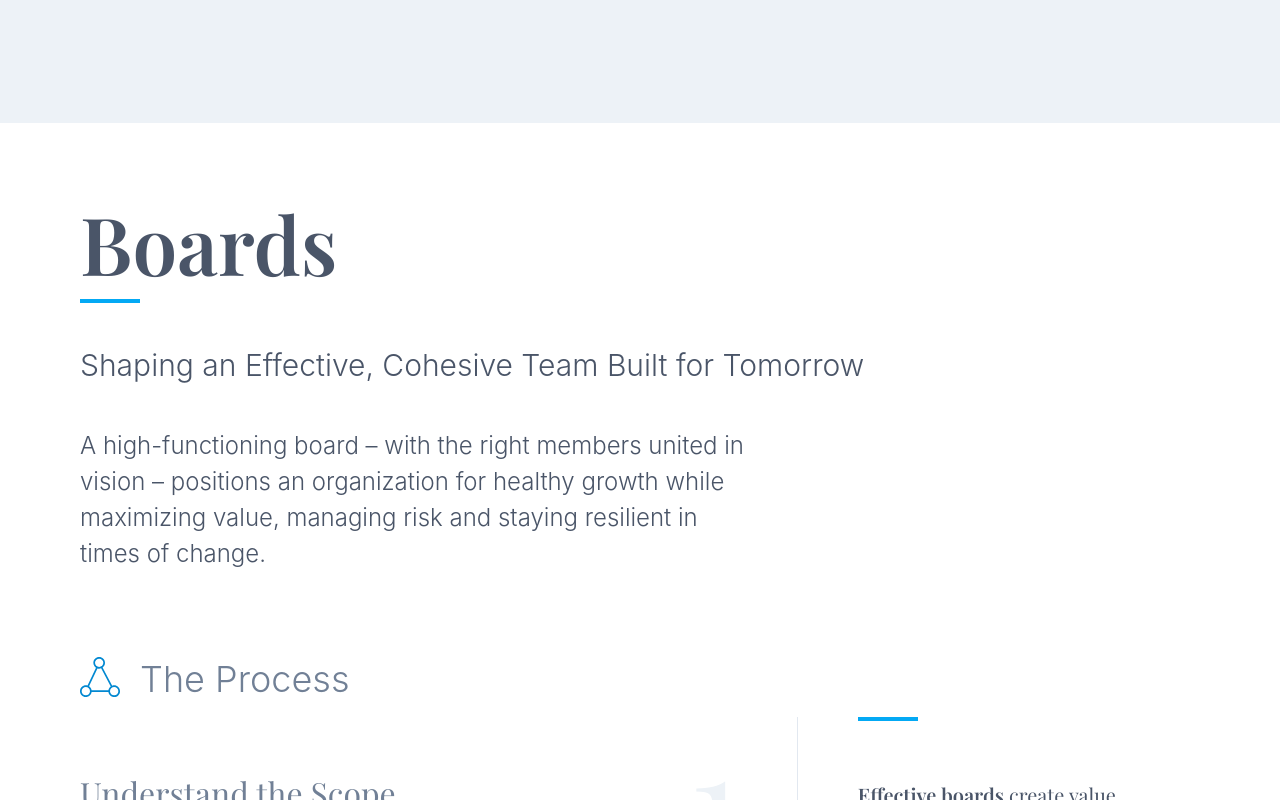
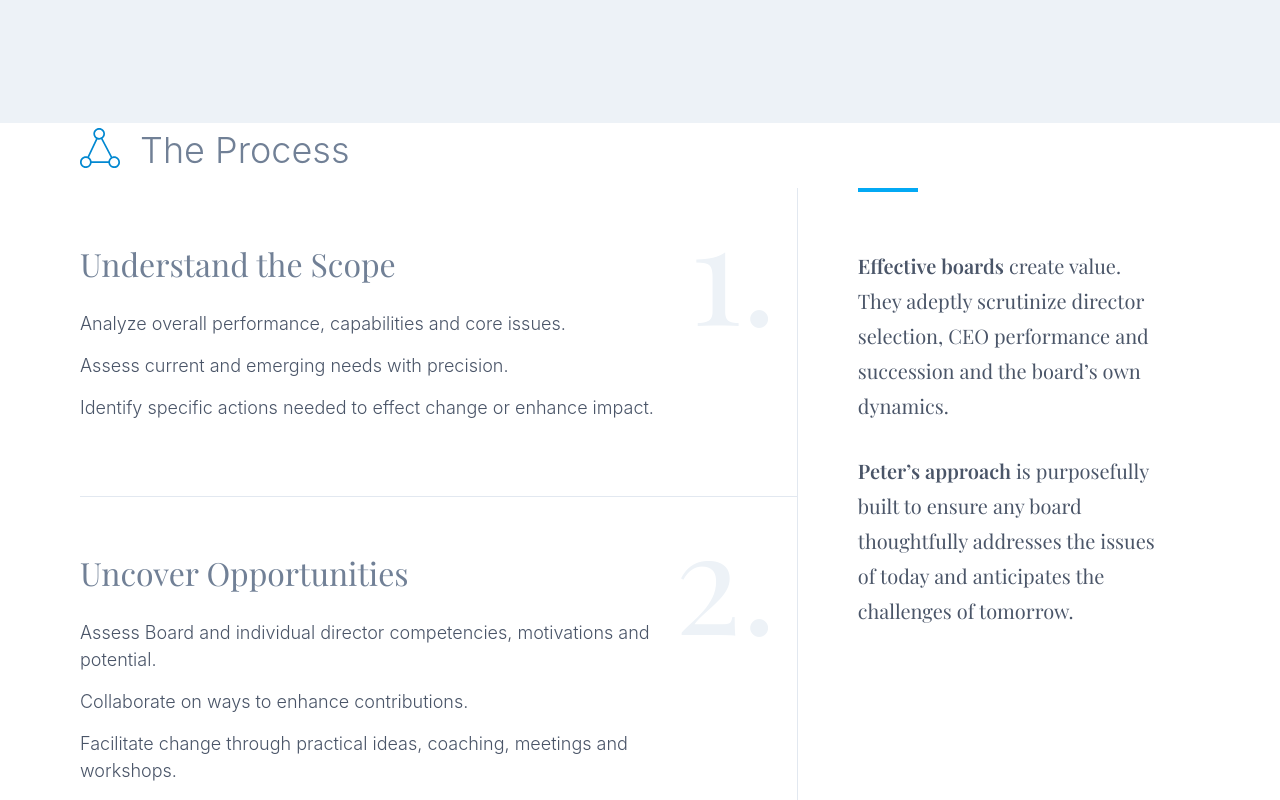
Before and after one commit to meridien-fi/meridien, a Next.js app: page / in a window 1280 px wide. Shown: the part 980-1780 px from the top of the page. Built offline with nearby package versions, Linux system fonts and the light colour scheme; a web font is replaced by a local one.

Commit message:
test section update and deployment

```diff
--- a/components/SectionIntro.js
+++ /dev/null
@@ -1,34 +0,0 @@
-import styled from 'styled-components'
-import SectionTitle from '../components/sectionTitle'
-import SectionSubTitle from '../components/sectionSubTitle'
-
-const SectionIntro = (props) => (
-  <SectionIntroWrap>
-    <SectionTitle>{props.title}</SectionTitle>
-    <SectionSubTitle>{props.subtitle}</SectionSubTitle>
-    <SectionDescription>{props.description}</SectionDescription>
-  </SectionIntroWrap>
-)
-
-const SectionIntroWrap = styled.div`
-  padding: 4rem 2rem;
-
-  @media (min-width: ${(props) => props.theme.screen.md}) {
-    padding: 8rem 4rem;
-  }
-
-  @media (min-width: ${(props) => props.theme.screen.lg}) {
-    padding: 8rem;
-  }
-`
-
-const SectionDescription = styled.div`
-  font-size: 2rem;
-
-  @media (min-width: ${(props) => props.theme.screen.lg}) {
-    max-width: 60%;
-    font-size: 2.4rem;
-  }
-`
-
-export default SectionIntro
--- a/components/boards.js
+++ b/components/boards.js
@@ -1,5 +1,5 @@
 import styled from 'styled-components'
-import SectionIntro from '../components/sectionIntro'
+// import SectionIntro from '../components/sectionIntro'
 import ProcessTitle from '../components/processTitle'
 import ProcessItems from '../components/processBoardsData'
 import {
@@ -14,13 +14,13 @@ import {
 
 const Boards = () => (
   <Section id="boards">
-    <SectionIntro
+    {/* <SectionIntro
       title={'Boards'}
       subtitle={'Shaping an Effective, Cohesive Team Built for Tomorrow'}
       description={
         'A high-functioning board – with the right members united in vision – positions an organization for healthy growth while maximizing value, managing risk and staying resilient in times of change.'
       }
-    />
+    /> */}
     <ProcessWrap>
       <ProcessTitle />
       <Process>
--- a/components/ceos.js
+++ b/components/ceos.js
@@ -1,5 +1,5 @@
 import styled from 'styled-components'
-import SectionIntro from '../components/sectionIntro'
+// import SectionIntro from '../components/sectionIntro'
 import ProcessTitle from '../components/processTitle'
 import ProcessItems from '../components/processCeosData'
 import {
@@ -14,13 +14,13 @@ import {
 
 const Ceos = () => (
   <Section id="ceos">
-    <SectionIntro
+    {/* <SectionIntro
       title={'CEOs'}
       subtitle={'Selecting and Developing High-Performing Leaders'}
       description={
         'Effective officers – who learn, unlearn, adapt and stay flexible – guide forward-looking companies and empower staff to consistently meet and exceed goals.'
       }
-    />
+    /> */}
     <ProcessWrap>
       <ProcessTitle />
       <Process>
--- a/components/topTalent.js
+++ b/components/topTalent.js
@@ -1,5 +1,5 @@
 import styled from 'styled-components'
-import SectionIntro from '../components/sectionIntro'
+// import SectionIntro from '../components/sectionIntro'
 import ProcessTitle from '../components/processTitle'
 import ProcessItems from '../components/processTopTalentData'
 import {
@@ -14,13 +14,13 @@ import {
 
 const TopTalent = () => (
   <Section id="top-talent">
-    <SectionIntro
+    {/* <SectionIntro
       title={'Top Talent'}
       subtitle={'Aligning the Best People at the Right Time'}
       description={
         'Attracting and developing high performers – your competitive advantage – takes planning, coaching and a proven process.'
       }
-    />
+    /> */}
     <ProcessWrap>
       <ProcessTitle />
       <Process>
```
